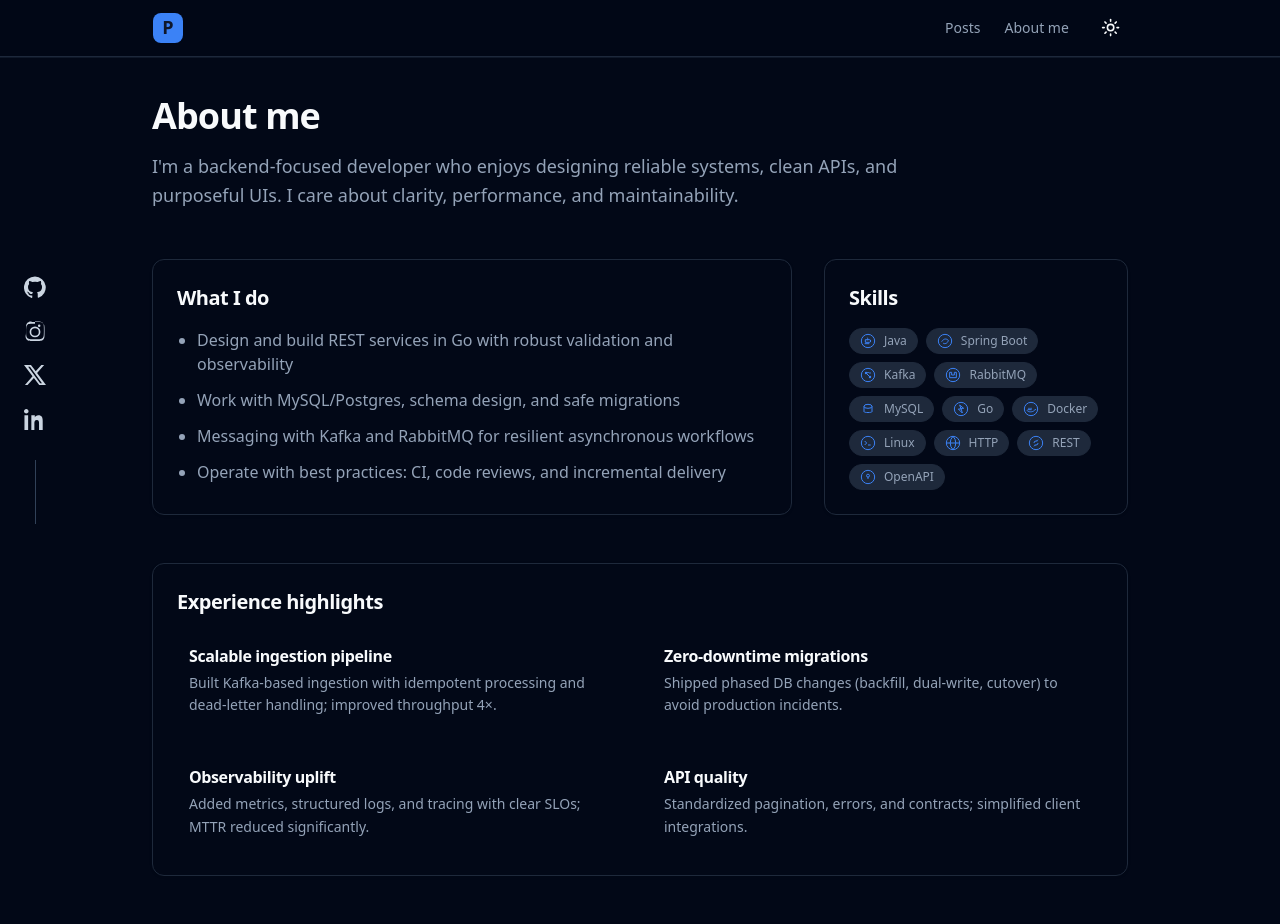
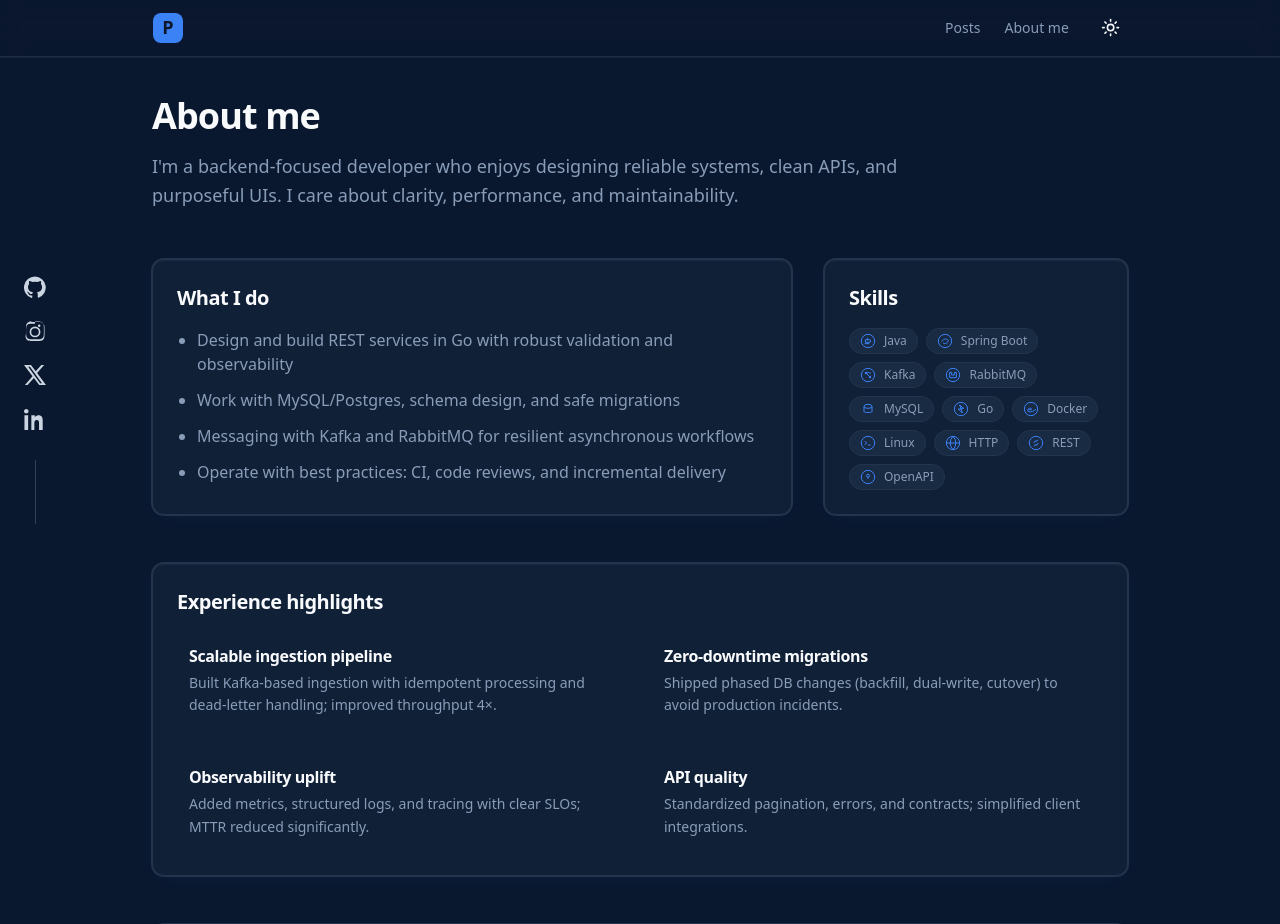
Before and after one commit to pacman-cli/frontend, a Next.js app: page /about in a window 1280 px wide. Shown: the top 924 px of the page. Built offline with nearby package versions, Linux system fonts and the light colour scheme.

Commit message:
Added codes

```diff
--- a/src/app/about/page.tsx
+++ b/src/app/about/page.tsx
@@ -126,7 +126,7 @@ export default function AboutPage() {
       </header>
 
       <section className="mt-12 grid gap-8 md:grid-cols-3">
-        <div className="md:col-span-2 rounded-xl border border-border bg-card p-6 shadow-sm fade-in-1">
+        <div className="md:col-span-2 rounded-xl border border-border bg-card p-6 card-glow fade-in-1">
           <h2 className="text-xl font-semibold text-card-foreground">What I do</h2>
           <ul className="mt-4 space-y-3 text-muted-foreground list-disc pl-5">
             <li>Design and build REST services in Go with robust validation and observability</li>
@@ -135,7 +135,7 @@ export default function AboutPage() {
             <li>Operate with best practices: CI, code reviews, and incremental delivery</li>
           </ul>
         </div>
-        <div className="rounded-xl border border-border bg-card p-6 shadow-sm fade-in-2">
+        <div className="rounded-xl border border-border bg-card p-6 card-glow fade-in-2">
           <h2 className="text-xl font-semibold text-card-foreground">Skills</h2>
           <div className="mt-4 flex flex-wrap gap-2">
             {[
@@ -150,7 +150,7 @@ export default function AboutPage() {
         </div>
       </section>
 
-      <section className="mt-12 rounded-xl border border-border bg-card p-6 shadow-sm fade-in-3">
+      <section className="mt-12 rounded-xl border border-border bg-card p-6 card-glow fade-in-3">
         <h2 className="text-xl font-semibold text-card-foreground">Experience highlights</h2>
         <div className="mt-4 grid gap-6 md:grid-cols-2">
           <div className="transition-all duration-200 hover:-translate-y-0.5 hover:shadow-md rounded-lg p-3">
@@ -180,7 +180,7 @@ export default function AboutPage() {
         </div>
       </section>
 
-      <section className="mt-12 rounded-xl border border-border bg-card p-6 shadow-sm fade-in-3">
+      <section className="mt-12 rounded-xl border border-border bg-card p-6 card-glow fade-in-3">
         <h2 className="text-xl font-semibold text-card-foreground">Education</h2>
         <p className="mt-2 text-muted-foreground">
           Bachelor&apos;s student at United International University.
@@ -188,7 +188,7 @@ export default function AboutPage() {
       </section>
 
       <section className="mt-12">
-        <Link href="/posts" className="inline-block px-5 py-3 rounded-md border border-primary text-primary hover:bg-primary/10 transition-colors font-medium">
+        <Link href="/posts" className="inline-block px-5 py-3 rounded-md border border-primary text-primary hover:bg-primary/10 transition-colors font-medium btn-shine">
           View my posts
         </Link>
       </section>
--- a/src/app/components/LandingRecentPosts.tsx
+++ b/src/app/components/LandingRecentPosts.tsx
@@ -48,11 +48,11 @@ export default async function LandingRecentPosts() {
     <div>
       <div className="flex items-center justify-between">
         <h2 className="text-2xl font-bold text-foreground">Recent posts</h2>
-        <Link href="/posts" className="text-primary hover:underline hover:text-primary/80 transition-colors">View all</Link>
+        <Link href="/posts" className="text-primary hover:text-primary/80 transition-colors link-underline">View all</Link>
       </div>
       <div className="mt-6 grid gap-4">
         {posts.map((p) => (
-          <Link key={p.id} href={`/posts/${p.slug}`} className="block rounded-lg border border-border bg-card hover:bg-accent/50 p-5 transition-all duration-200 hover:-translate-y-0.5 shadow-sm hover:shadow-md">
+          <Link key={p.id} href={`/posts/${p.slug}`} className="block rounded-lg border border-border bg-card p-5 card-glow">
             <div className="text-sm text-muted-foreground">{new Date(p.createdAt).toDateString()}</div>
             <div className="mt-1 text-lg font-semibold text-card-foreground">{p.title}</div>
             <div className="mt-2 text-muted-foreground line-clamp-2 prose prose-invert prose-sm max-w-none">
--- a/src/app/components/Nav.tsx
+++ b/src/app/components/Nav.tsx
@@ -11,8 +11,8 @@ export default function Nav() {
         </Link>
         <div className="flex items-center gap-6">
           <div className="hidden md:flex gap-6 text-sm font-medium text-muted-foreground">
-            <Link className="transition-colors hover:text-primary" href="/posts">Posts</Link>
-            <Link className="transition-colors hover:text-primary" href="/about">About me</Link>
+            <Link className="transition-colors hover:text-primary link-underline" href="/posts">Posts</Link>
+            <Link className="transition-colors hover:text-primary link-underline" href="/about">About me</Link>
           </div>
           <ModeToggle />
         </div>
--- a/src/app/globals.css
+++ b/src/app/globals.css
@@ -34,34 +34,40 @@
 }
 
 .dark {
-  /* Dark Mode - Premium Navy/Slate */
-  --background: 222.2 84% 4.9%;
+  /* Dark Mode - Deep Navy #0A1930 */
+  --background: 216 66% 11%;
   --foreground: 210 40% 98%;
 
-  --card: 222.2 84% 4.9%;
+  /* Cards slightly elevated - subtle lighter shade for depth */
+  --card: 216 55% 14%;
   --card-foreground: 210 40% 98%;
 
-  --popover: 222.2 84% 4.9%;
+  /* Popovers even lighter for clear layering */
+  --popover: 216 50% 16%;
   --popover-foreground: 210 40% 98%;
 
   --primary: 217.2 91.2% 59.8%;
   --primary-foreground: 222.2 47.4% 11.2%;
 
-  --secondary: 217.2 32.6% 17.5%;
+  /* Secondary elements - visible but subtle */
+  --secondary: 216 45% 18%;
   --secondary-foreground: 210 40% 98%;
 
-  --muted: 217.2 32.6% 17.5%;
-  --muted-foreground: 215 20.2% 65.1%;
+  /* Muted areas - soft contrast */
+  --muted: 216 45% 18%;
+  --muted-foreground: 215 25% 63%;
 
-  --accent: 217.2 32.6% 17.5%;
+  /* Accent for hover states */
+  --accent: 216 50% 20%;
   --accent-foreground: 210 40% 98%;
 
   --destructive: 0 62.8% 30.6%;
   --destructive-foreground: 210 40% 98%;
 
-  --border: 217.2 32.6% 17.5%;
-  --input: 217.2 32.6% 17.5%;
-  --ring: 212.7 26.8% 83.9%;
+  /* Borders - subtle but visible */
+  --border: 216 35% 22%;
+  --input: 216 40% 20%;
+  --ring: 217 91% 60%;
 }
 
 @theme inline {
@@ -200,3 +206,158 @@ h6 {
   outline: 2px solid hsl(var(--primary));
   outline-offset: 2px;
 }
+
+/* ============================================
+   PREMIUM VISUAL EFFECTS
+   Modern glassmorphism & glow effects
+============================================ */
+
+/* Glassmorphism card effect */
+.glass {
+  background: hsl(var(--card) / 0.6);
+  backdrop-filter: blur(12px);
+  -webkit-backdrop-filter: blur(12px);
+  border: 1px solid hsl(var(--border) / 0.5);
+}
+
+/* Premium card with subtle inner glow */
+.card-glow {
+  box-shadow:
+    0 0 0 1px hsl(var(--border)),
+    0 4px 24px -8px hsl(var(--primary) / 0.1),
+    inset 0 1px 0 0 hsl(var(--foreground) / 0.03);
+  transition: box-shadow 0.3s ease, transform 0.3s ease;
+}
+
+.card-glow:hover {
+  box-shadow:
+    0 0 0 1px hsl(var(--primary) / 0.3),
+    0 8px 32px -8px hsl(var(--primary) / 0.2),
+    inset 0 1px 0 0 hsl(var(--foreground) / 0.05);
+  transform: translateY(-2px);
+}
+
+/* Gradient border effect */
+.gradient-border {
+  position: relative;
+  background: hsl(var(--card));
+  border-radius: var(--radius);
+}
+
+.gradient-border::before {
+  content: '';
+  position: absolute;
+  inset: 0;
+  border-radius: inherit;
+  padding: 1px;
+  background: linear-gradient(135deg, hsl(var(--primary) / 0.5), hsl(var(--primary) / 0.1), transparent);
+  -webkit-mask: linear-gradient(#fff 0 0) content-box, linear-gradient(#fff 0 0);
+  mask: linear-gradient(#fff 0 0) content-box, linear-gradient(#fff 0 0);
+  -webkit-mask-composite: xor;
+  mask-composite: exclude;
+  pointer-events: none;
+}
+
+/* Ambient glow for hero sections */
+.ambient-glow {
+  position: relative;
+}
+
+.ambient-glow::before {
+  content: '';
+  position: absolute;
+  top: -50%;
+  left: -50%;
+  width: 200%;
+  height: 200%;
+  background: radial-gradient(circle at center,
+      hsl(var(--primary) / 0.08) 0%,
+      transparent 50%);
+  pointer-events: none;
+  z-index: -1;
+}
+
+/* Shimmer effect for loading states */
+@keyframes shimmer {
+  0% {
+    background-position: -200% 0;
+  }
+
+  100% {
+    background-position: 200% 0;
+  }
+}
+
+.shimmer {
+  background: linear-gradient(90deg,
+      hsl(var(--muted)) 25%,
+      hsl(var(--muted) / 0.5) 50%,
+      hsl(var(--muted)) 75%);
+  background-size: 200% 100%;
+  animation: shimmer 1.5s infinite;
+}
+
+/* Soft shadow utilities */
+.shadow-soft {
+  box-shadow: 0 4px 20px -4px hsl(var(--primary) / 0.15);
+}
+
+.shadow-glow {
+  box-shadow: 0 0 40px -10px hsl(var(--primary) / 0.3);
+}
+
+/* Smooth link underline animation */
+.link-underline {
+  position: relative;
+}
+
+.link-underline::after {
+  content: '';
+  position: absolute;
+  bottom: -2px;
+  left: 0;
+  width: 0;
+  height: 2px;
+  background: linear-gradient(90deg, hsl(var(--primary)), hsl(217 91% 70%));
+  transition: width 0.3s ease;
+}
+
+.link-underline:hover::after {
+  width: 100%;
+}
+
+/* Button shine effect */
+.btn-shine {
+  position: relative;
+  overflow: hidden;
+}
+
+.btn-shine::before {
+  content: '';
+  position: absolute;
+  top: 0;
+  left: -100%;
+  width: 100%;
+  height: 100%;
+  background: linear-gradient(90deg,
+      transparent,
+      hsl(var(--foreground) / 0.1),
+      transparent);
+  transition: left 0.5s ease;
+}
+
+.btn-shine:hover::before {
+  left: 100%;
+}
+
+/* Text glow effect */
+.text-glow {
+  text-shadow: 0 0 20px hsl(var(--primary) / 0.5);
+}
+
+/* Smooth all transitions for dark mode */
+.dark * {
+  transition-property: background-color, border-color, box-shadow;
+  transition-duration: 0.2s;
+  transition-timing-function: ease-out;
+}
```
